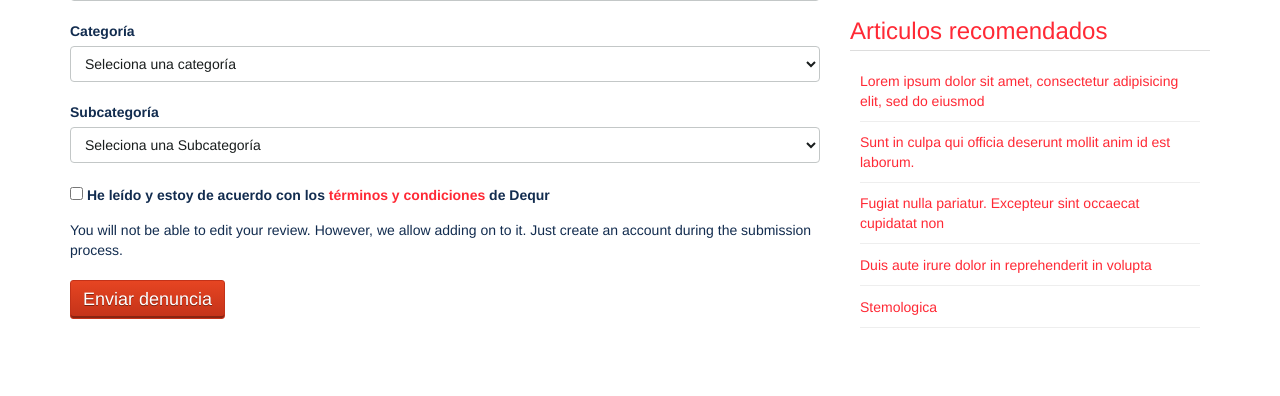
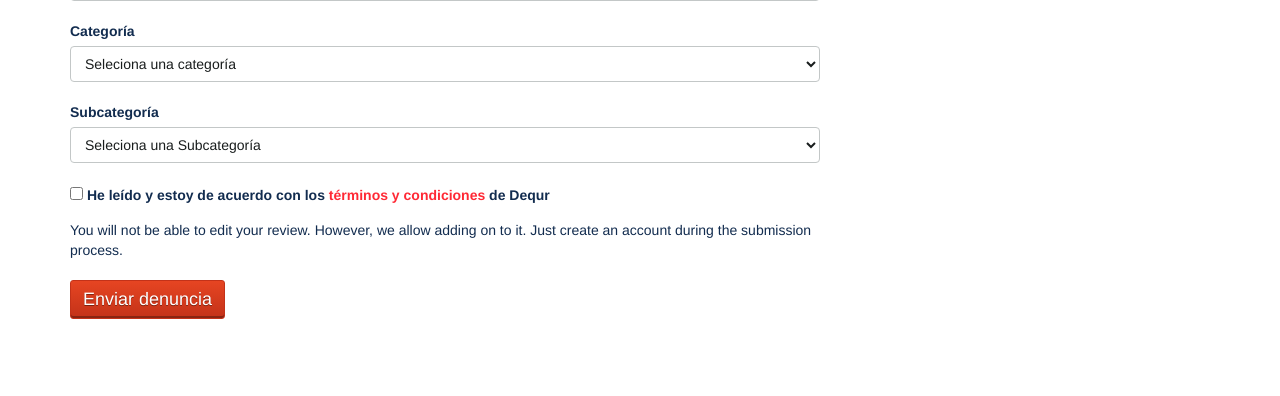
Before and after one commit to edwardmspc/dequr, a Django app: template templates/complaint/post_page.html in a window 1280 px wide. Shown: the part 822-1218 px from the top of the page. Run offline with Django 3.2, Linux system fonts and the light colour scheme; the template is opened without the code that fills it, so the values that code supplies are empty; some libraries are stand-ins or nearby versions.

Commit message:
update post_page

```diff
--- a/templates/complaint/post_page.html
+++ b/templates/complaint/post_page.html
@@ -78,49 +78,7 @@
                     <div style="clear: both;"></div>
                 </div>
 
-                <div class="complaint-box">
-                    <div class="fb-page" data-href="https://www.facebook.com/dequrcom" data-hide-cover="false" data-show-facepile="true" data-show-posts="false"></div>
-                </div>
 
-                <div class="complaint-box">
-                    <div class="content">
-                        <div class="resumen-container">
-                        <h3>
-                            <a href="#">Articulos recomendados</a>
-                        </h3>
-                        <ol class="list">
-                            <li class="item-box">
-                                <a href="#">
-                                    <p class="content">Lorem ipsum dolor sit amet, consectetur adipisicing elit, sed do eiusmod</p>
-                                </a>
-                            </li>
-
-                            <li class="item-box">
-                                <a href="#">
-                                    <p class="content">Sunt in culpa qui officia deserunt mollit anim id est laborum.</p>
-                                </a>
-                            </li>
-
-                            <li class="item-box">
-                                <a href="#">
-                                    <p class="content">Fugiat nulla pariatur. Excepteur sint occaecat cupidatat non</p>
-                                </a>
-                            </li>
-
-                            <li class="item-box">
-                                <a href="#">
-                                    <p class="content">Duis aute irure dolor in reprehenderit in volupta</p>
-                                </a>
-                            </li>
-                            <li class="item-box">
-                                <a href="#">
-                                    <p class="content">Stemologica</p>
-                                </a>
-                            </li>
-                        </ol>
-                        </div>
-                    </div>
-                </div>
 
             </div>
             <!-- sidebar-left -->
```
